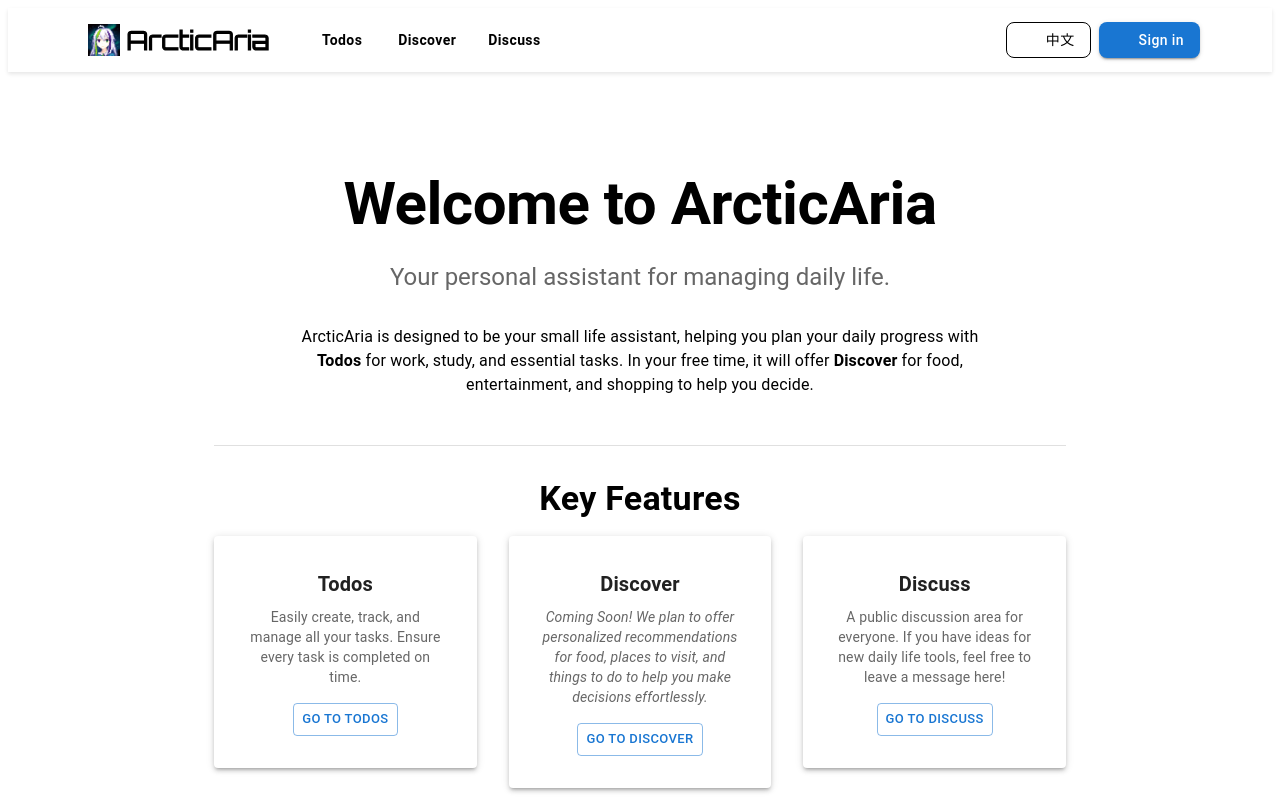
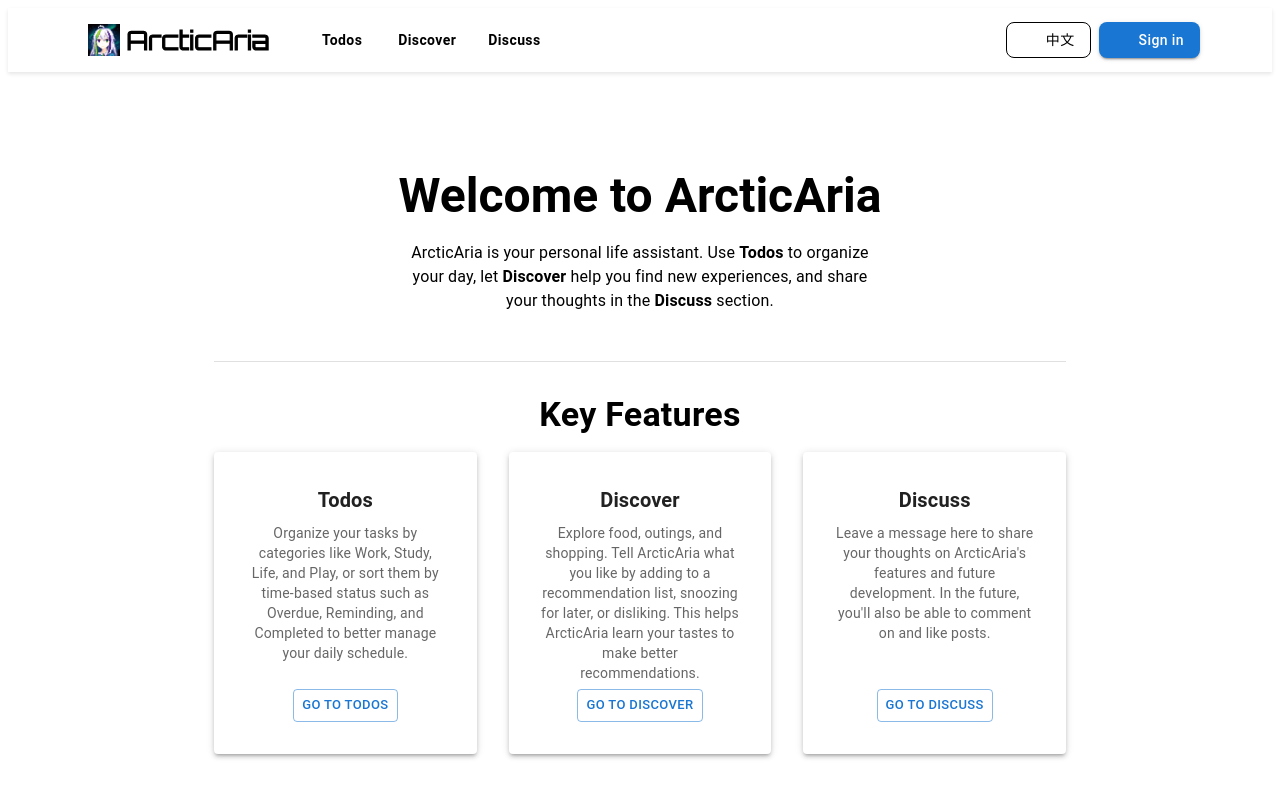
Before and after one commit to purinliang/ArcticAria, a React (Vite) app in the folder client/: page / in a window 1280 px wide. Shown: the top 800 px of the page. Built offline with nearby package versions, Linux system fonts and the light colour scheme; some icons are missing.

Commit message:
update homepage text

```diff
--- a/client/src/locales/en.json
+++ b/client/src/locales/en.json
@@ -64,22 +64,22 @@
     "home": {
       "title": "Welcome to ArcticAria",
       "subtitle": "Your personal assistant for managing daily life.",
-      "intro": "ArcticAria is designed to be your small life assistant, helping you plan your daily progress with <strong>Todos</strong> for work, study, and essential tasks. In your free time, it will offer <strong>Discover</strong> for food, entertainment, and shopping to help you decide.",
+      "intro": "ArcticAria is your personal life assistant. Use <strong>Todos</strong> to organize your day, let <strong>Discover</strong> help you find new experiences, and share your thoughts in the <strong>Discuss</strong> section.",
       "features": {
         "title": "Key Features",
         "todos": {
           "title": "Todos",
-          "desc": "Easily create, track, and manage all your tasks. Ensure every task is completed on time.",
+          "desc": "Organize your tasks by categories like Work, Study, Life, and Play, or sort them by time-based status such as Overdue, Reminding, and Completed to better manage your daily schedule.",
           "cta": "Go to Todos"
         },
         "discover": {
           "title": "Discover",
-          "desc": "Coming Soon! We plan to offer personalized recommendations for food, places to visit, and things to do to help you make decisions effortlessly.",
+          "desc": "Explore food, outings, and shopping. Tell ArcticAria what you like by adding to a recommendation list, snoozing for later, or disliking. This helps ArcticAria learn your tastes to make better recommendations.",
           "cta": "Go to Discover"
         },
         "discuss": {
           "title": "Discuss",
-          "desc": "A public discussion area for everyone. If you have ideas for new daily life tools, feel free to leave a message here!",
+          "desc": "Leave a message here to share your thoughts on ArcticAria's features and future development. In the future, you'll also be able to comment on and like posts.",
           "cta": "Go to Discuss"
         }
       }
--- a/client/src/locales/zh.json
+++ b/client/src/locales/zh.json
@@ -1,5 +1,5 @@
 {
-  "appTitle": "北极之歌",
+  "appTitle": "北极阿莉娅",
   "common": {
     "none": "无",
     "dateFormat": "YYYY年MM月DD日",
@@ -32,7 +32,7 @@
   },
   "auth": {
     "signIn": "登录",
-    "signOut": "退出"
+    "signOut": "登出"
   },
   "footer": {
     "rights": "保留所有权利。",
@@ -60,22 +60,22 @@
     "home": {
       "title": "欢迎使用 ArcticAria",
       "subtitle": "你的日常生活管理助手。",
-      "intro": "ArcticAria 致力于成为你的生活小助手，帮助你用 <strong>待办</strong> 规划工作、学习和必要事项；空闲时提供 <strong>发现</strong> 的美食、娱乐与购物参考，助你轻松决策。",
+      "intro": "ArcticAria 致力于成为你的生活小助手。使用 <strong>待办</strong> 来组织你的一天，让 <strong>发现</strong> 帮助你寻找新体验，并在 <strong>讨论</strong> 区分享你的想法。",
       "features": {
         "title": "核心功能",
         "todos": {
           "title": "待办",
-          "desc": "轻松创建、跟踪并管理所有任务，确保每一项都按时完成。",
+          "desc": "通过工作、学习、生活和娱乐等类别来组织你的任务，或者根据逾期、提醒中和已完成等时间状态进行排序，以更好地管理你的日常安排。",
           "cta": "前往待办"
         },
         "discover": {
           "title": "发现",
-          "desc": "即将上线！我们计划提供个性化的餐饮、出行与活动推荐，帮助你更轻松地做决定。",
+          "desc": "探索美食、郊游和购物。通过添加到推荐列表、暂时不提醒或不喜欢来告诉 ArcticAria 你的偏好。这有助于 ArcticAria 了解你的品味，从而提供更好的推荐。",
           "cta": "前往发现"
         },
         "discuss": {
           "title": "讨论",
-          "desc": "面向所有人的公开讨论区。如果你对新的生活工具有想法，欢迎在此留言！",
+          "desc": "在这里留言，分享你对 ArcticAria 功能和未来发展的看法。未来你还可以对帖子进行评论和点赞。",
           "cta": "前往讨论"
         }
       }
--- a/client/src/pages/HomePage.jsx
+++ b/client/src/pages/HomePage.jsx
@@ -18,7 +18,7 @@ const HomePage = () => {
       {/* Introduction Section */}
       <Box sx={{ mb: 6 }}>
         <Typography
-          variant="h2"
+          variant="h3"
           component="h1"
           gutterBottom
           sx={{ fontWeight: "bold" }}
@@ -26,16 +26,7 @@ const HomePage = () => {
           {t("page.home.title")}
         </Typography>
 
-        <Typography
-          variant="h5"
-          component="p"
-          color="text.secondary"
-          sx={{ mb: 4 }}
-        >
-          {t("page.home.subtitle")}
-        </Typography>
-
-        <Typography variant="body1" sx={{ maxWidth: "720px", mx: "auto" }}>
+        <Typography variant="body1" sx={{ maxWidth: "480px", mx: "auto" }}>
           <Trans
             i18nKey="page.home.intro"
             components={{
@@ -72,7 +63,8 @@ const HomePage = () => {
             <Typography variant="h6" gutterBottom sx={{ fontWeight: "bold" }}>
               {t("page.home.features.todos.title")}
             </Typography>
-            <Typography variant="body2" color="text.secondary">
+            <Typography
+              height="150px" variant="body2" color="text.secondary">
               {t("page.home.features.todos.desc")}
             </Typography>
             <Button
@@ -91,9 +83,9 @@ const HomePage = () => {
               {t("page.home.features.discover.title")}
             </Typography>
             <Typography
+              height="150px"
               variant="body2"
               color="text.secondary"
-              fontStyle="italic"
             >
               {t("page.home.features.discover.desc")}
             </Typography>
@@ -112,7 +104,8 @@ const HomePage = () => {
             <Typography variant="h6" gutterBottom sx={{ fontWeight: "bold" }}>
               {t("page.home.features.discuss.title")}
             </Typography>
-            <Typography variant="body2" color="text.secondary">
+            <Typography
+              height="150px" variant="body2" color="text.secondary">
               {t("page.home.features.discuss.desc")}
             </Typography>
             <Button
```
